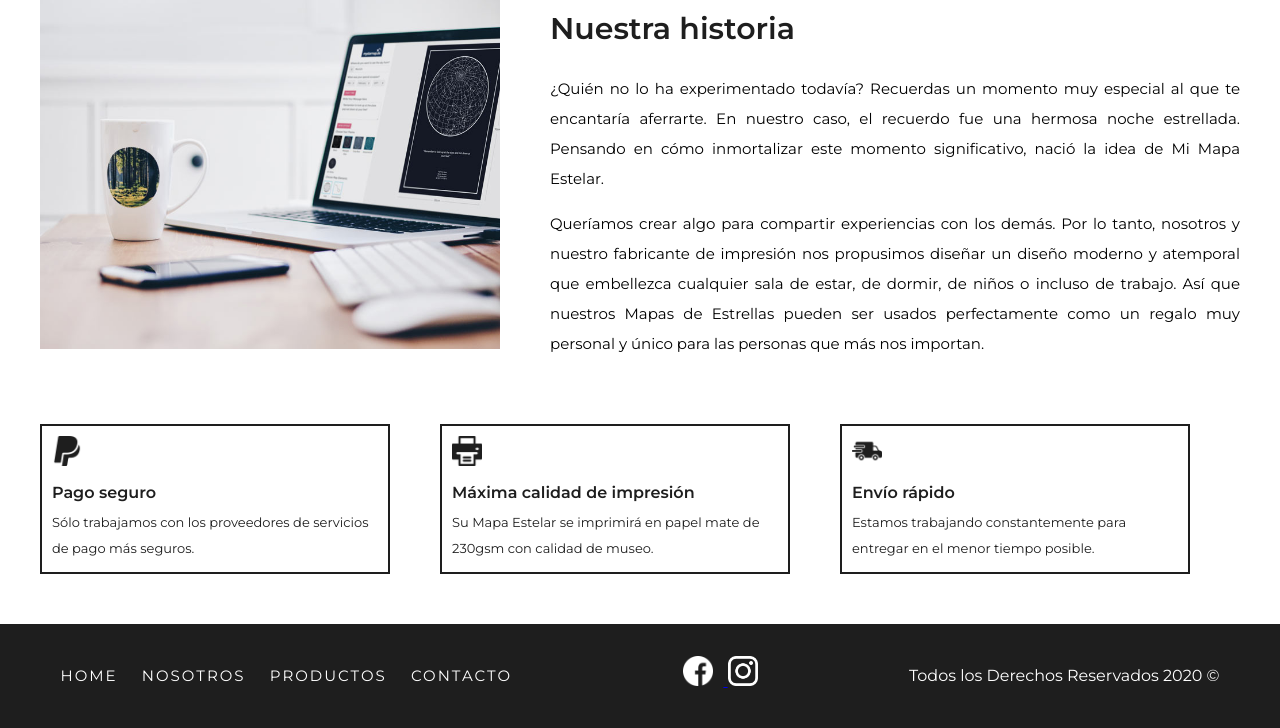
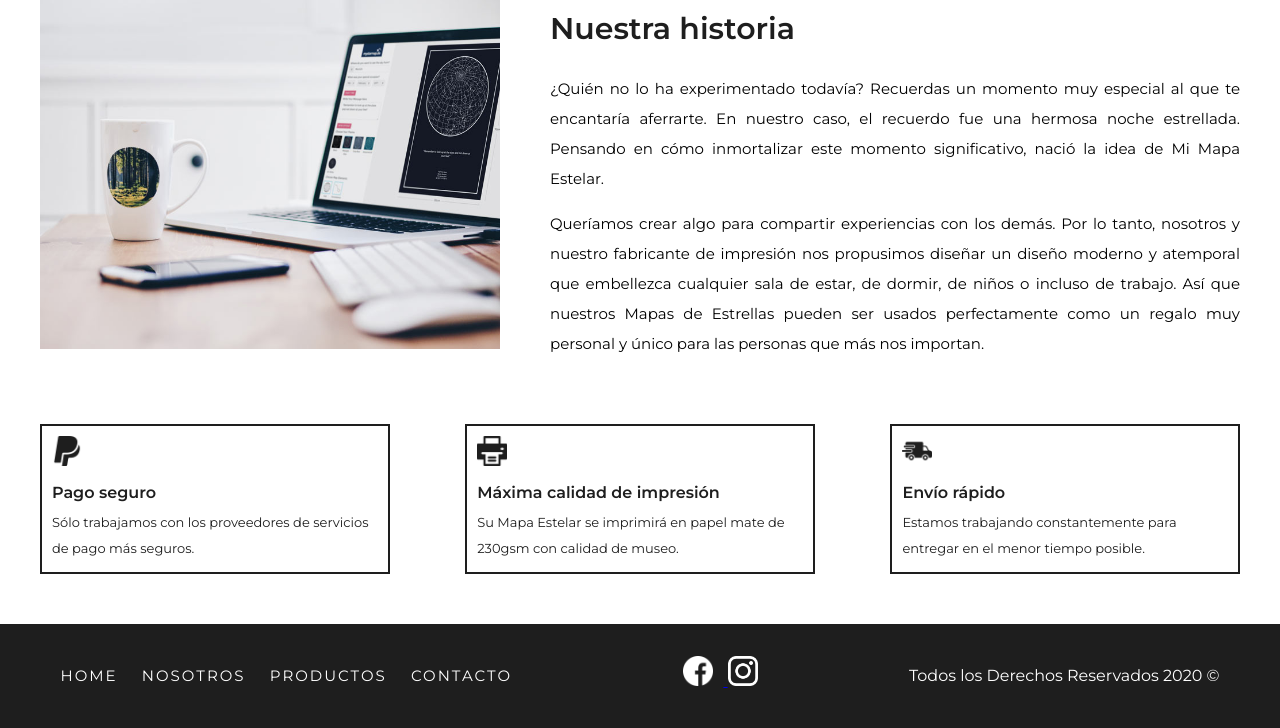
Before and after one commit to jdanielh24/MapasEstelaresLaguna, a PHP site: page /nosotros.html in a window 1280 px wide. Shown: the part 131-859 px from the top of the page. Run offline with PHP 8.4, Linux system fonts and the light colour scheme.

Commit message:
Arreglar centralizacion de nosotros

```diff
--- a/css/styles.css
+++ b/css/styles.css
@@ -336,6 +336,7 @@ h4 {
     display: flex;
     justify-content: space-between;
     margin-bottom: 5rem;
+    flex-wrap: wrap;
 }
 .info-nosotros{
     display: flex;
@@ -390,8 +391,7 @@ h4 {
     border: 2px solid #1e1e1e;
     padding: 1rem;
     height: 15rem;
-    margin-right: 5rem;
-
+    flex-basis: calc((33.3%) - 5rem);
 }
 
 .descripcion .contenedor-descr:last-of-type{
```
